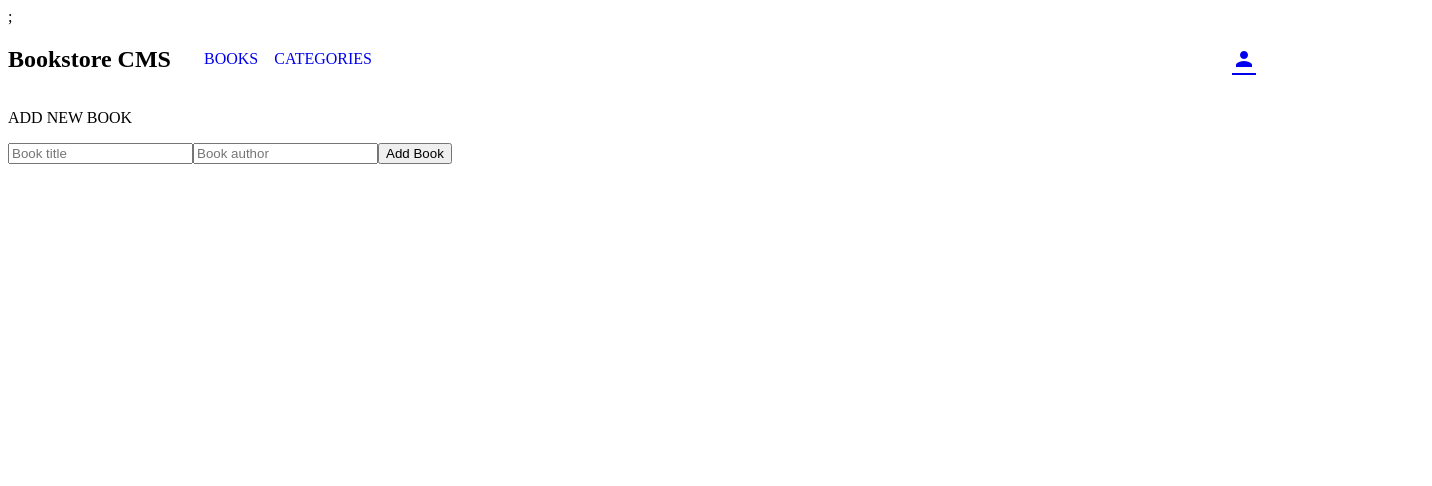
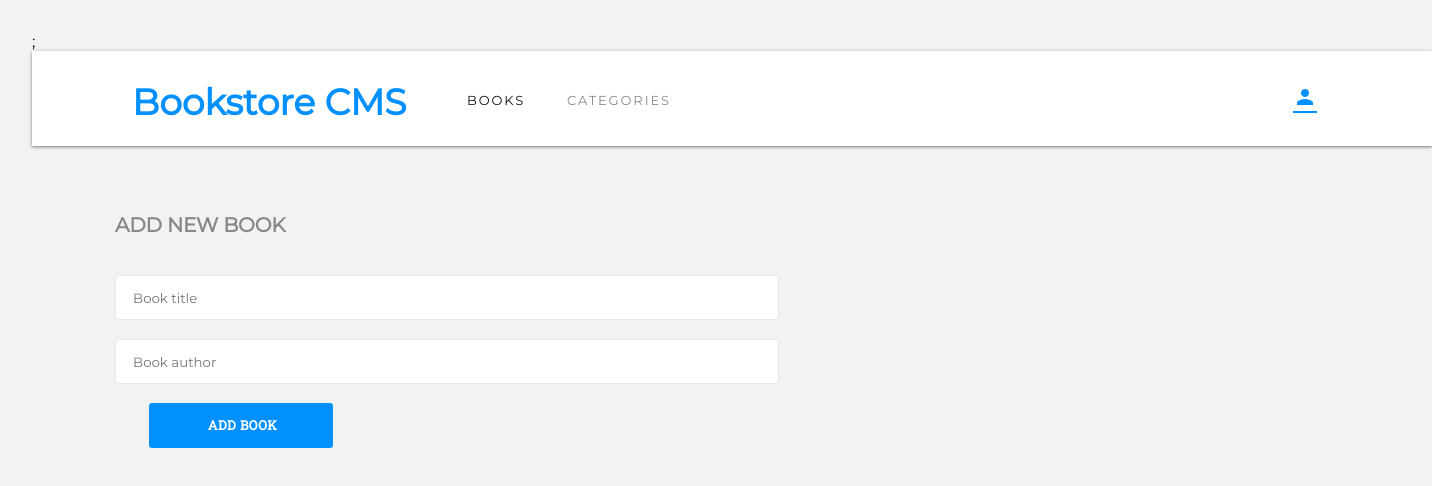
Before and after one commit to Kevin-Mena/bookstore-app, a React (Create React App) app: page / in a window 1280 px wide. Shown: the top 486 px of the page, 1432 px wide, since content can reach past the window. Built offline with nearby package versions, Linux system fonts and the light colour scheme; no server answers.

Commit message:
Add styling

```diff
--- a/src/components/AddBook/addbook.js
+++ b/src/components/AddBook/addbook.js
@@ -23,7 +23,7 @@ const AddBook = () => {
 
   return (
     <form onSubmit={submitHandler}>
-      <p>ADD NEW BOOK</p>
+      <p className="form-title">ADD NEW BOOK</p>
       <input
         type="text"
         name="title"
@@ -38,8 +38,8 @@ const AddBook = () => {
         onChange={(e) => setAuthor(e.target.value)}
         placeholder="Book author"
       />
-      <button type="submit" className="btn-submit">
-        Add Book
+      <button type="submit" className="btn-submit" id="btn-add">
+        <p className="btn-info">ADD BOOK</p>
       </button>
     </form>
   );
--- a/src/components/Books/Books.js
+++ b/src/components/Books/Books.js
@@ -1,7 +1,7 @@
-import React from 'react';
-import PropTypes from 'prop-types';
-import { useDispatch } from 'react-redux';
-import { deleteBook } from '../../features/books/booksSlice';
+import React from "react";
+import PropTypes from "prop-types";
+import { useDispatch } from "react-redux";
+import { deleteBook } from "../../features/books/booksSlice";
 
 const Books = ({ id, title, author }) => {
   const dispatch = useDispatch();
@@ -18,22 +18,31 @@ const Books = ({ id, title, author }) => {
 
   return (
     <div>
-      <ul>
-        <li>
-          Title:
-          {title}
-        </li>
-
-        <li>
-          Author:
-          {author}
-        </li>
-        <button type="button">Comment</button>
-        <button type="button" className="remove" onClick={deleteHandler}>
-          Remove
-        </button>
-        <button type="button">Edit</button>
-      </ul>
+      <div className="book-container">
+        <div className="details">
+          <li className="book-title">{title}</li>
+          <li className="book-author">{author}</li>
+          <div className="btn-group">
+            <button type="button" className="btn-comment">
+              Comment
+            </button>
+            <button
+              type="button"
+              className="btn-remove"
+              onClick={deleteHandler}
+            >
+              Remove
+            </button>
+            <button type="button" className="btn-edit">
+              Edit
+            </button>
+          </div>
+        </div>
+        <div className="progress"></div>
+      </div>
+      <div className="chapters">
+        <h1>bla</h1>
+      </div>
     </div>
   );
 };
--- a/src/components/Navbar.css
+++ /dev/null
@@ -1,26 +0,0 @@
-.navbar {
-  display: flex;
-}
-
-.navlink {
-  margin-left: 1rem;
-  text-decoration: none;
-}
-
-.nav {
-  display: grid;
-  grid-template-columns: auto auto 1fr;
-  justify-content: center;
-  align-items: center;
-  width: 100%;
-}
-
-.account {
-  display: flex;
-  justify-content: flex-end;
-  margin-right: 1rem;
-}
-
-h1 {
-  width: 180px;
-}
--- a/src/components/Navbar.js
+++ b/src/components/Navbar.js
@@ -1,18 +1,17 @@
 import React from 'react';
 import { NavLink } from 'react-router-dom';
-import './Navbar.css';
 
 const Navbar = () => (
   <>
     <nav className="navbar">
-      <div className="header">
+      <div className="logo">
         <h1>Bookstore CMS</h1>
       </div>
       <div className="nav">
-        <NavLink to="/" className="navlink">
+        <NavLink to="/" className="navlink-books">
           BOOKS
         </NavLink>
-        <NavLink to="/categories" className="navlink">
+        <NavLink to="/categories" className="navlink-categories">
           CATEGORIES
         </NavLink>
         <NavLink to="/account" className="account">
--- /dev/null
+++ b/src/index.css
@@ -0,0 +1,218 @@
+/* PRIMARY GLOBAL FONT */
+@import url('https://fonts.googleapis.com/css2?family=Lato&family=Montserrat&family=Poppins:wght@300;400;500;600;700&display=swap');
+
+/* SECONDARY GLOBAL FONT */
+@import url('https://fonts.googleapis.com/css2?family=Lato&family=Montserrat&family=Poppins:wght@300;400;500;600;700&family=Roboto+Slab&display=swap');
+
+/* *** GLOBAL STYES *** */
+:root {
+    /* shades of primary color */
+    --primary-white-1:#fafafa;
+    --primary-white-2:#ffffff;
+    --primary-blue:#0290ff;
+    --primary-black:#121212;
+    --primary-gray:#888;
+    --secondary-font:'Roboto Slab', serif;
+    /* shades blue color */
+    --clr-blueCool-1:#4386bf;
+    --clr-blueMedium1-2:#307bbe;
+    --clr-blueMedium2-3:#379cf6;
+
+}
+
+/* GLOBAL RESET */
+*,
+::after,
+::before {
+    margin: 0;
+    padding: 0;
+    box-sizing: border-box;
+    font-family: 'Montserrat', sans-serif;
+}
+body {
+    background:rgba(0, 0, 0, 0.05);
+    padding: 2rem;
+}
+/* {* NAVBAR STYLES *} */
+
+.navbar {
+    display: flex;
+    height: 6rem;
+    width: 87.5rem;
+        height: 5.938rem;
+        margin: 0 0 2.375rem;
+        padding: 1.438rem 6.188rem 1.688rem 6.25rem;
+        background-color: var(--primary-white-2);
+        box-shadow: 0 1px 3px rgba(0, 0, 0, 0.5);
+
+}
+
+.navlink-books{
+    width: 3.688rem;
+        height: 1rem;
+        margin: 1.125rem 2.563rem 0.688rem 0;
+        font-size: 0.813rem;
+        font-weight: normal;
+        font-stretch: normal;
+        font-style: normal;
+        line-height: normal;
+        letter-spacing: 1.9px;
+        color: var(--primary-black);
+        text-decoration: none;
+        margin-left: 3rem;
+}
+.navlink-categories {
+        width: 3.688rem;
+        height: 1rem;
+        margin: 1.125rem 2.563rem 0.688rem 0;
+        font-size: 0.813rem;
+        opacity: 0.5;
+        font-weight: normal;
+        font-stretch: normal;
+        font-style: normal;
+        line-height: normal;
+        letter-spacing: 1.9px;
+        color: var(--primary-black);
+        text-decoration: none;
+}
+
+.nav {
+    display: grid;
+    grid-template-columns: auto auto 1fr;
+    justify-content: center;
+    align-items: center;
+    width: 100%;
+}
+
+.account {
+    display: flex;
+    justify-content: flex-end;
+    margin-right: 1rem;
+
+        color: var(--primary-blue);
+}
+
+
+.logo {
+
+    width: 15rem;
+    height: 2.313rem;
+    margin: 0.375rem 2.938rem 0.125rem 0;
+    font-size: 1.5rem;
+    font-weight: bold;
+    font-stretch: normal;
+    font-style: normal;
+    line-height: normal;
+    letter-spacing: normal;
+    color: var(--primary-blue);
+    white-space: nowrap;
+
+}
+
+/* FORM */
+form {
+    display: flex;
+    flex-direction: column;
+    justify-content: center;
+    width: 86.333%;
+    margin: 0 auto;
+}
+.form-title {
+    width: 10.875rem;
+        height: 1.5rem;
+        margin: 1.813rem 32.75rem 1.188rem 0;
+        font-size: 1.25rem;
+        font-weight: bold;
+        font-stretch: normal;
+        font-style: normal;
+        line-height: normal;
+        letter-spacing: -0.18px;
+        color: var(--primary-gray);
+
+}
+#btn-add {
+    width: 11.5rem;
+        height: 2.813rem;
+        margin: 1.188rem 0 0 2.125rem;
+        padding: 0.801rem 1.188rem 0.886rem 1.375rem;
+        border-radius: 3px;
+        background-color: var(--primary-blue);
+         letter-spacing: 0.5px;
+        text-align: center;
+        border: none;
+        color: var(--primary-white-2);
+}
+.btn-info {
+    width: 8.938rem;
+    font-stretch: normal;
+        font-style: normal;
+        letter-spacing: 0.5px;
+        line-height: normal;
+        height: 1.125rem;
+        font-weight: bold;
+        font-family: var(--secondary-font);
+        text-align: center;
+        font-size: 0.813rem;
+        color: var(--primary-white-2);
+}
+input {
+    width: 41.5rem;
+        height: 2.813rem;
+        margin: 1.188rem 2.125rem 0 0;
+        padding: 0.813rem 30.688rem 0.813rem 1.063rem;
+        border-radius: 4px;
+        border: solid 1px #e8e8e8;
+        background-color: var(--primary-white-2);
+
+}
+
+/* BOOK DETAILS */
+.book-container {
+
+}
+.book-title {
+    width: 12.313rem;
+        height: 1.813rem;
+        margin: 0.188rem 20.188rem 0 0;
+        font-family: var(--secondary-font);
+        font-size: 1.375rem;
+        font-weight: bold;
+        font-stretch: normal;
+        font-style: normal;
+        line-height: normal;
+        letter-spacing: -0.2px;
+        color: var(--primary-black);
+        white-space: nowrap;
+        list-style: none;
+}
+.book-author {
+    width: 6.688rem;
+        height: 1.188rem;
+        margin: 0.15rem 0 1.333rem;
+        font-family: var(--secondary-font);
+        font-size: 0.875rem;
+        font-weight: 300;
+        font-stretch: normal;
+        font-style: normal;
+        line-height: normal;
+        letter-spacing: normal;
+        color: var(--clr-blueCool-1);
+        list-style: none;
+}
+.btn-comment,
+.btn-remove,
+.btn-edit {
+    width: 1.688rem;
+        height: 1.188rem;
+        margin-right: 3.833rem;
+        font-family: var(--secondary-font);
+        font-size: 0.875rem;
+        font-weight: 300;
+        font-stretch: normal;
+        font-style: normal;
+        line-height: normal;
+        letter-spacing: normal;
+        border: none;
+        color: var(--clr-blueCool-1);
+}
+/* CIRCLES */
--- a/src/index.js
+++ b/src/index.js
@@ -2,6 +2,7 @@ import React from 'react';
 import ReactDOM from 'react-dom';
 import { Provider } from 'react-redux';
 import App from './App';
+import './index.css';
 import store from './features/store';
 
 ReactDOM.render(
```
